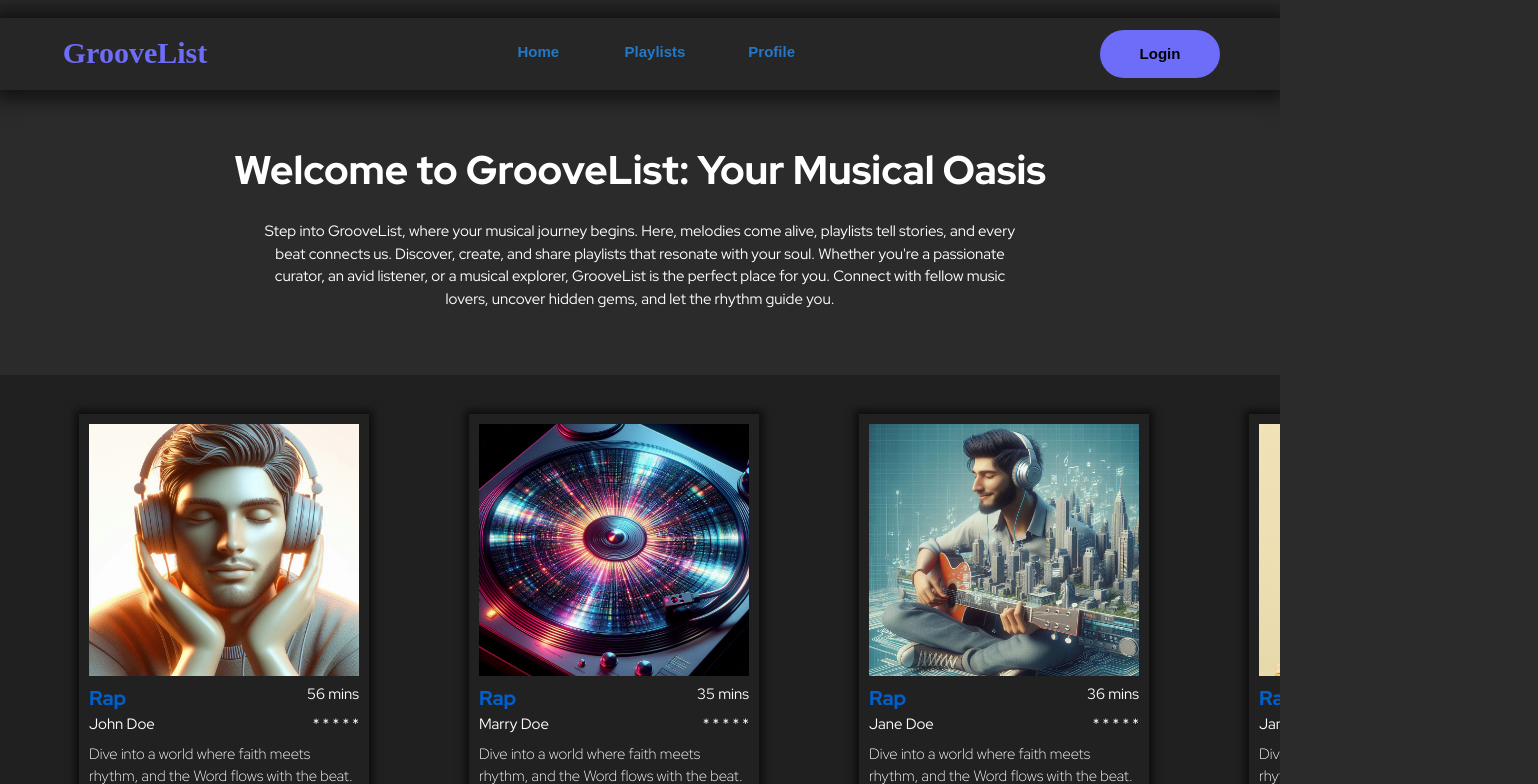
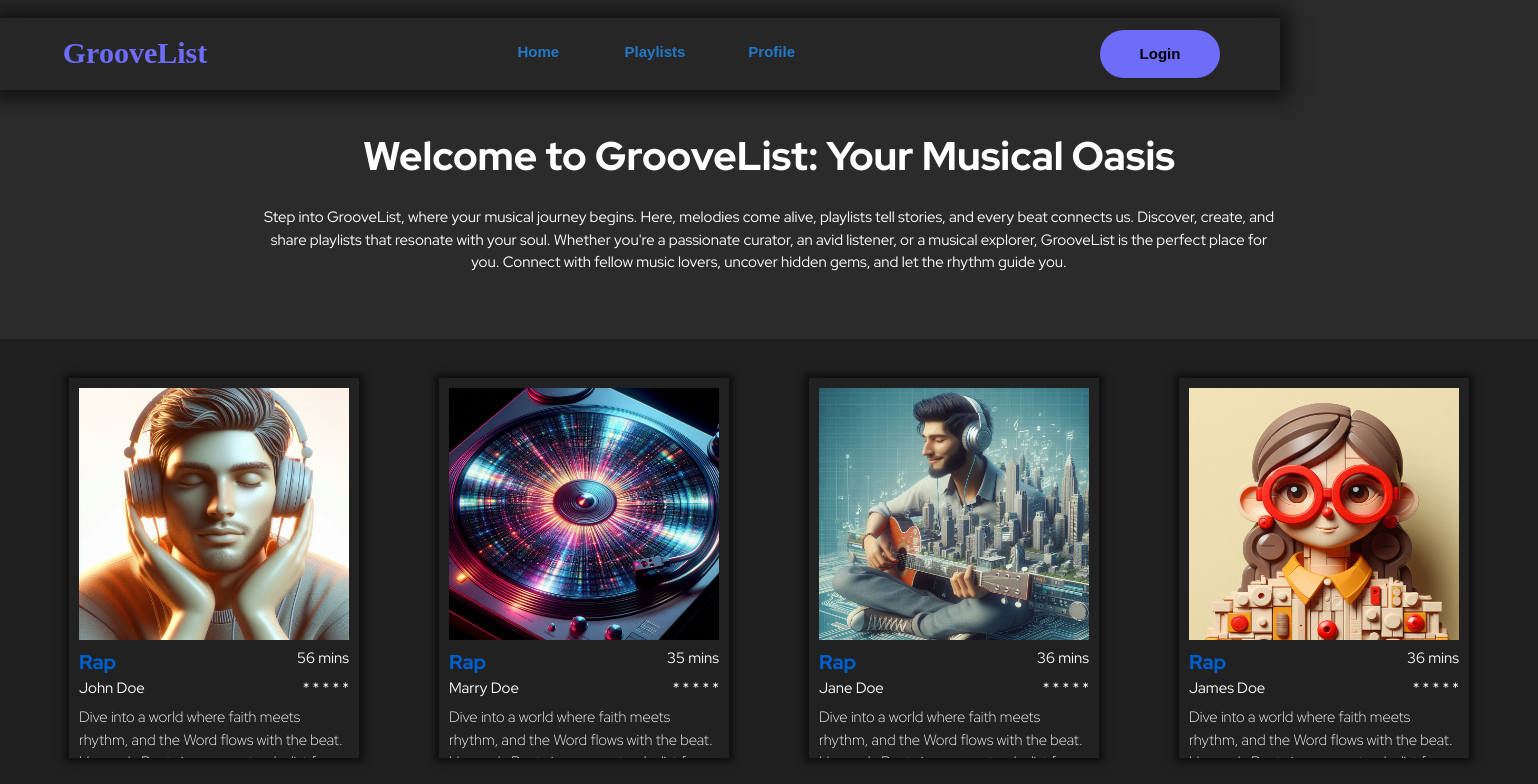
Before and after one commit to u22658395/Multimedia, a React (Create React App) app in the folder Project/source code/frontend/: page / in a window 1280 px wide. Shown: the top 784 px of the page, 1538 px wide, since content can reach past the window. Built offline with nearby package versions, Linux system fonts and the light colour scheme; a web font is replaced by a local one.

Commit message:
added a wrapper to the navbar

```diff
--- a/Project/source code/frontend/public/index.css
+++ b/Project/source code/frontend/public/index.css
@@ -37,16 +37,25 @@ body{
     background: rgba(66, 66, 66, 0.84);
 }
 
+#nav-wrapper{
+    background-color: #2b2b2b;
+    height: fit-content;
+    position: fixed;
+    width: 100%;
+    z-index: 2;
+    margin-bottom: 20px;
+    /* border: yellow solid; */
+}
+
 #navbar{
     height: fit-content;
-    margin: 18px 0 50px 0;
+    margin: 18px 0 10px 0;
     display: flex;
     justify-content: space-between;
     background-color: #262626;
     box-shadow: 0px 0px 19px 9px rgba(0, 0, 0, 0.612);
     padding: 0 50px;
-    /* position: fixed; */
-    width: 100%;
+    /* border: green solid; */
 }
 
 
@@ -133,7 +142,7 @@ body{
     max-width:300px;
     height: 380px;
     box-shadow: 0px 0px 8px 4px rgba(0, 0, 0, 0.612);
-    margin:10px 50px;
+    margin:10px 40px;
     padding: 10px;
     overflow: hidden;
 }
@@ -490,10 +499,15 @@ select option[value=""][disabled] {
     padding: 29px;
     /* background-color: #202020; */
     height: 100%;
-    justify-content: space-between;
+    justify-content: space-evenly;
     margin: 20px 0 0 0;
 }
 
 #content{
     /* margin-top: 50px; */
+    /* border: red solid; */
+    position: absolute;
+    top: 111px;
+    /* border: red solid; */
+    /* top */
 }
--- a/Project/source code/frontend/src/components/Navbar.js
+++ b/Project/source code/frontend/src/components/Navbar.js
@@ -27,6 +27,7 @@ export class Navbar extends React.Component {
             overlay = "";
         }
         return(
+            <div id="nav-wrapper">
                 <div id="navbar">
                     <span id="logo">GrooveList</span>
 
@@ -40,6 +41,7 @@ export class Navbar extends React.Component {
 
                     {overlay}
                 </div>
+            </div>
 
         )
     }
```
Also changed, not shown: Project/source code/frontend/public/bundle.js. Lines whose indentation alone changed are shown as unchanged.
